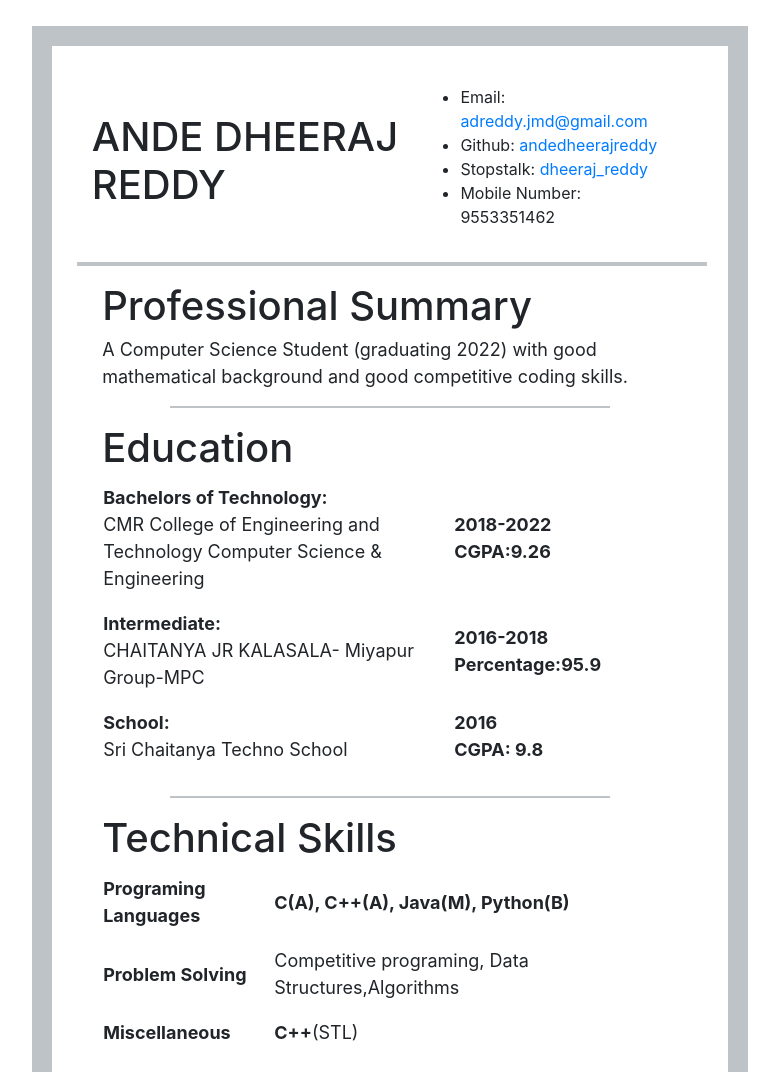
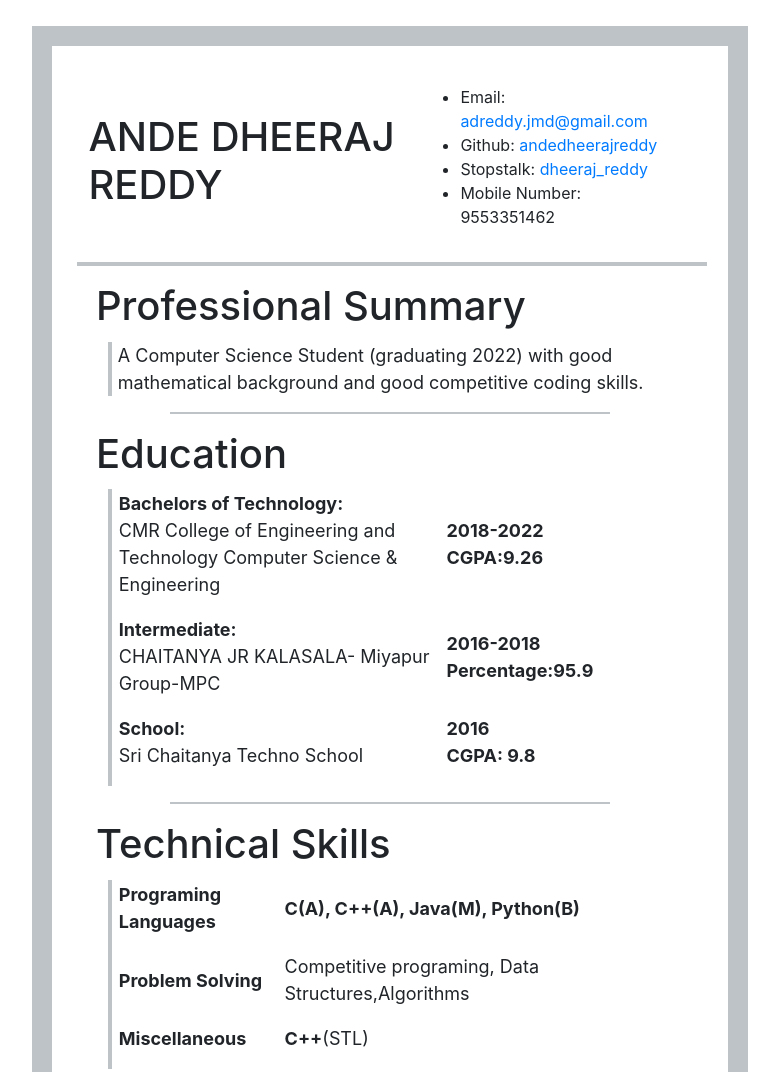
Before and after one commit to andedheerajreddy/webdev, a website: page frontend/html/index.html in a window 1280 px wide. Shown: the top 1072 px of the page, without its empty margins (250-1029 px from the left). Drawn offline with nearby package versions, Linux system fonts and the light colour scheme; files that its build step writes are made by us from their sources.

```diff
--- a/frontend/css/index.css
+++ b/frontend/css/index.css
@@ -10,12 +10,12 @@
     width:96%;
 }
 .name{
-    padding-left: 2%;
+    padding-left: 1%;
     margin-left: 2%;
 }
 div{
     margin:2% 2%;
-    padding-left: 2%;
+    padding-left: 1%;
 }
 .headings{
     margin-bottom: 1%;
@@ -37,3 +37,7 @@
     border:2px solid #bdc3c7;
     width: 100%;
 }
+.side{
+    border-left: 4px solid #bdc3c7;
+
+}
--- a/frontend/html/index.html
+++ b/frontend/html/index.html
@@ -35,17 +35,17 @@
      <div>
         <h1 class='headings'>
             Professional Summary
-        </h1>
-        <p >
+        </h1><div class='side'>
+        <p  >
             A Computer Science Student (graduating 2022) with good mathematical background and good competitive coding skills.
-        </p>
+        </p></div>
      </div>
      <hr>
      <div>
          <h1 class="headings">
             Education
          </h1>
-         <table>
+         <div class="side"><table>
              <tbody>
                  <tr>
                      <td>
@@ -84,13 +84,14 @@
                     </td>
                 </tr>
              </tbody>
-         </table>
+         </table></div>
      </div>
      <hr>
      <div>
         <h1 class="headings">
             Technical Skills
          </h1>
+         <div class='side'>
          <table>
             <tbody>
                 <tr>
@@ -131,6 +132,7 @@
                </tr>
             </tbody>
         </table>
+    </div>
      </div>
      <hr>
      <div>
@@ -146,6 +148,7 @@
              <li><p>One of the  80 finalists for TuringHut 2020 conducted by VNR vjiet.Finalist in code league 2020 organized by cmrcet.</p></li>
          </ul>
      </div>
+     <a href="/">back to home</a>
 
     <script src="https://cdnjs.cloudflare.com/ajax/libs/jquery/3.5.1/jquery.min.js" integrity="sha512-bLT0Qm9VnAYZDflyKcBaQ2gg0hSYNQrJ8RilYldYQ1FxQYoCLtUjuuRuZo+fjqhx/qtq/1itJ0C2ejDxltZVFg==" crossorigin="anonymous"></script>
     <script src="https://cdnjs.cloudflare.com/ajax/libs/twitter-bootstrap/4.5.0/js/bootstrap.min.js" integrity="sha512-I5TkutApDjnWuX+smLIPZNhw+LhTd8WrQhdCKsxCFRSvhFx2km8ZfEpNIhF9nq04msHhOkE8BMOBj5QE07yhMA==" crossorigin="anonymous"></script>
```
